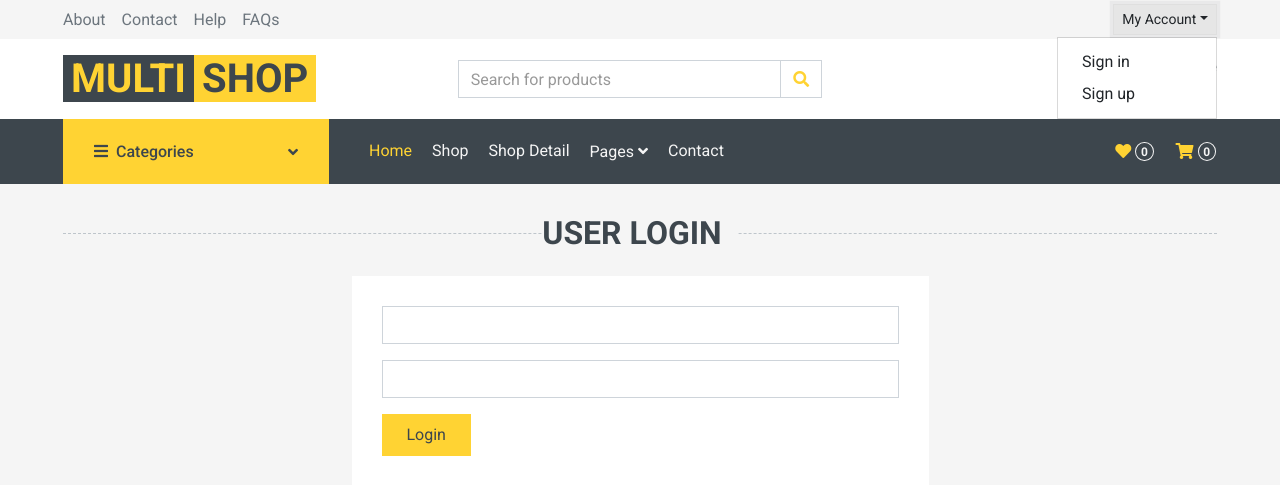
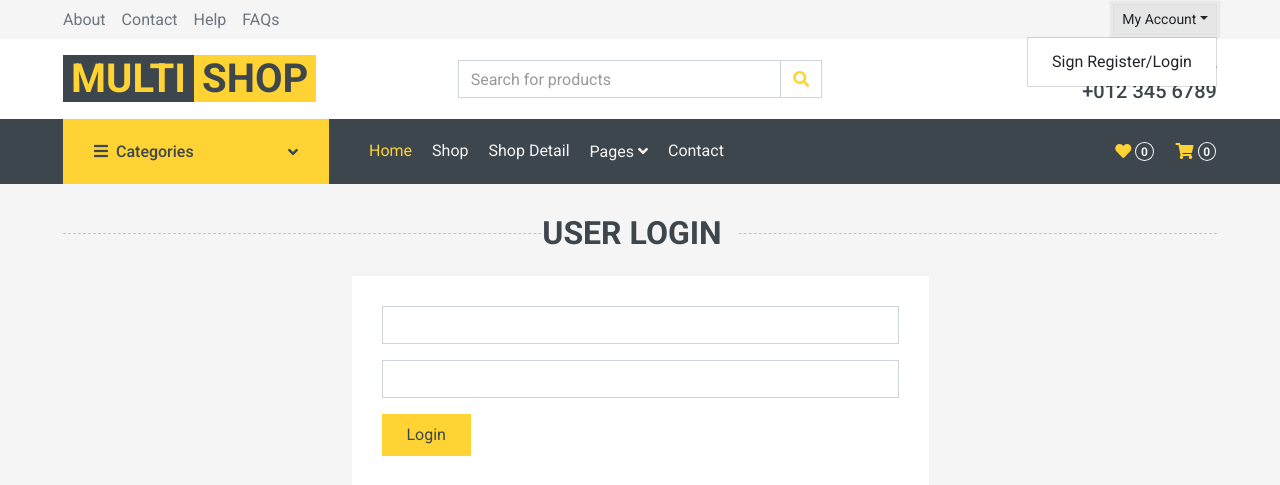
Before and after one commit to MohammadTohidiNasab/PerfectCode, a Django app: page /account/login in a window 1280 px wide, after a click on "My Account". Shown: the top 485 px of the page. Run offline with Django 4.2, Linux system fonts and the light colour scheme; some libraries are stand-ins or nearby versions.

Commit message:
account login register

```diff
--- a/account/forms.py
+++ b/account/forms.py
@@ -43,7 +43,7 @@ class UserChangeForm(forms.ModelForm):
         fields = ('phone', 'password', 'is_active', 'is_admin')
 
 class LoginForm(forms.Form):
-    phone = forms.CharField(widget=forms.TextInput(attrs={'class': 'form-control'}), validators=[validators.MaxLengthValidator(11)])
+    username = forms.CharField(widget=forms.TextInput(attrs={'class': 'form-control'}), validators=[validators.MaxLengthValidator(50)])
     password = forms.CharField(widget=forms.PasswordInput(attrs={'class': 'form-control'}))
 
 class RegisterForm(forms.Form):
--- a/account/templates/account/login.html
+++ b/account/templates/account/login.html
@@ -13,8 +13,8 @@
                     <form method="post">
                         {% csrf_token %}
                         <div class="control-group">
-                            {{ form.phone }}
-                             {% for error in form.phone.errors %}
+                            {{ form.username }}
+                             {% for error in form.username.errors %}
                                 <p class="alert alert-danger">{{ error }}</p>
                             {% endfor %}
                             <p class="help-block text-danger"></p>
--- a/account/templates/account/register.html
+++ b/account/templates/account/register.html
@@ -5,7 +5,7 @@
 
     <!-- Contact Start -->
     <div class="container-fluid">
-        <h2 class="section-title position-relative text-uppercase text-center mx-xl-5 mb-4"><span class="bg-secondary pr-3">User Register</span></h2>
+        <h2 class="section-title position-relative text-uppercase text-center mx-xl-5 mb-4"><span class="bg-secondary pr-3">User Register/Login</span></h2>
         <div class=" px-xl-5">
             <div class=" mb-5 contact-us" style="">
                 <div class="contact-form bg-light p-30">
--- a/account/urls.py
+++ b/account/urls.py
@@ -5,6 +5,7 @@ from . import views
 app_name= 'account'
 urlpatterns =[
     path('login', views.UserLogin.as_view(), name='user_login'),
-    path('register', views.RegisterView.as_view(), name='user_register'),
+    path('otplogin', views.RegisterView.as_view(), name='user_register'),
     path('checkotp', views.CheckOtpView.as_view(), name='check_otp'),
+    path('logout', views.user_Logout, name='user_logout'),
 ]
--- a/account/views.py
+++ b/account/views.py
@@ -1,12 +1,12 @@
-from django.contrib.auth import authenticate, login
+from django.contrib.auth import authenticate, login, logout
 from django.shortcuts import render, redirect , reverse
 from django.views import View
 from .forms import LoginForm, RegisterForm, CheckOtpForm
 import ghasedakpack
 from random import randint
-
+from django.utils.crypto import get_random_string
 from .models import Otp, User
-
+from uuid import uuid4
 SMS = ghasedakpack.Ghasedak('c46caa5b2c07f84a61107112753981354941289a44ea543bbb03d43353ec0182')
 
 # # Create your views here.
@@ -22,15 +22,19 @@ class UserLogin(View):
         form = LoginForm(request.POST)
         if form.is_valid():
             cd = form.cleaned_data
-            user = authenticate(username=cd['phone'], password=cd['password'])
+            user = authenticate(username=cd['username'], password=cd['password'])
             if user is not None:
                 login(request, user)
                 return redirect('/')
             else:
-                form.add_error('phone', 'invalid user data')
+                form.add_error('username', 'invalid user data')
         else:
-            form.add_error('phone', 'invalid data')
+            form.add_error('username', 'invalid data')
         return render(request, 'account/login.html', {'form': form})
+
+def user_Logout(request):
+    logout(request)
+    return redirect('home:home')
 
 class RegisterView(View):
     def get(self, request):
@@ -44,9 +48,10 @@ class RegisterView(View):
             cd = form.cleaned_data
             randomcode = randint(1000, 9999)
             SMS.verification({'receptor': cd['phone'], 'type': '1', 'template': 'randomCode', 'param1': randomcode})
-            Otp.objects.create(phone=cd['phone'], code=randomcode)
+            token =str(uuid4())
+            Otp.objects.create(phone=cd['phone'], code=randomcode, token=token)
             print(randomcode)
-            return redirect(reverse('account:check_otp') + f'?phone={cd["phone"]}')
+            return redirect(reverse('account:check_otp') + f'?token={token}')
         else:
             form.add_error('phone', 'invalid data')
         return render(request, 'account/register.html', {'form': form})
@@ -57,14 +62,16 @@ class CheckOtpView(View):
         return render(request, 'account/check_Otp.html', {'form': form})
 
     def post(self, request):
-        phone = request.GET.get('phone')
+        token = request.GET.get('token')
         form = CheckOtpForm(request.POST)
 
         if form.is_valid():
             cd = form.cleaned_data
-            if Otp.objects.filter(code=cd['code'], phone=phone).exists():
-                user = User.objects.create_user(phone=phone)
-                login(request, user)
+            if Otp.objects.filter(code=cd['code'], token=token).exists():
+                otp = Otp.objects.get(token=token)
+                user, is_created = User.objects.get_or_create(phone=otp.phone)
+                login(request, user, backend='django.contrib.auth.backends.ModelBackend')
+                otp.delete()
                 return redirect('home:home')
         else:
             form.add_error('phone', 'invalid data')
--- a/config/settings.py
+++ b/config/settings.py
@@ -135,7 +135,8 @@ DEFAULT_AUTO_FIELD = 'django.db.models.BigAutoField'
 AUTH_USER_MODEL = 'account.User'
 
 
-
+AUTHENTICATION_BACKENDS = ['django.contrib.auth.backends.ModelBackend',
+                           'account.authentication.EmailAuthBackend']
 
 
 REST_FRAMEWORK = {
--- a/templates/base.html
+++ b/templates/base.html
@@ -44,8 +44,12 @@
                     <div class="btn-group">
                         <button type="button" class="btn btn-sm btn-light dropdown-toggle" data-toggle="dropdown">My Account</button>
                         <div class="dropdown-menu dropdown-menu-right">
-                            <button class="dropdown-item" type="button">Sign in</button>
-                            <button class="dropdown-item" type="button">Sign up</button>
+                            {% if request.user.is_authenticated %}
+                                <a class="dropdown-item" href="{% url 'account:user_otp_login' %}" type="button">Profile</a>
+                                <a class="dropdown-item" href="{% url 'account:user_logout' %}" type="button">Logout</a>
+                            {% else %}
+                                <a class="dropdown-item" href="{% url 'account:user_otp_login' %}" type="button">Sign Register/Login</a>
+                            {% endif %}
                         </div>
                     </div>
                 </div>
```
Also changed, not shown: account/migrations/0004_alter_user_options_otp_token.py (added), db.sqlite3.
